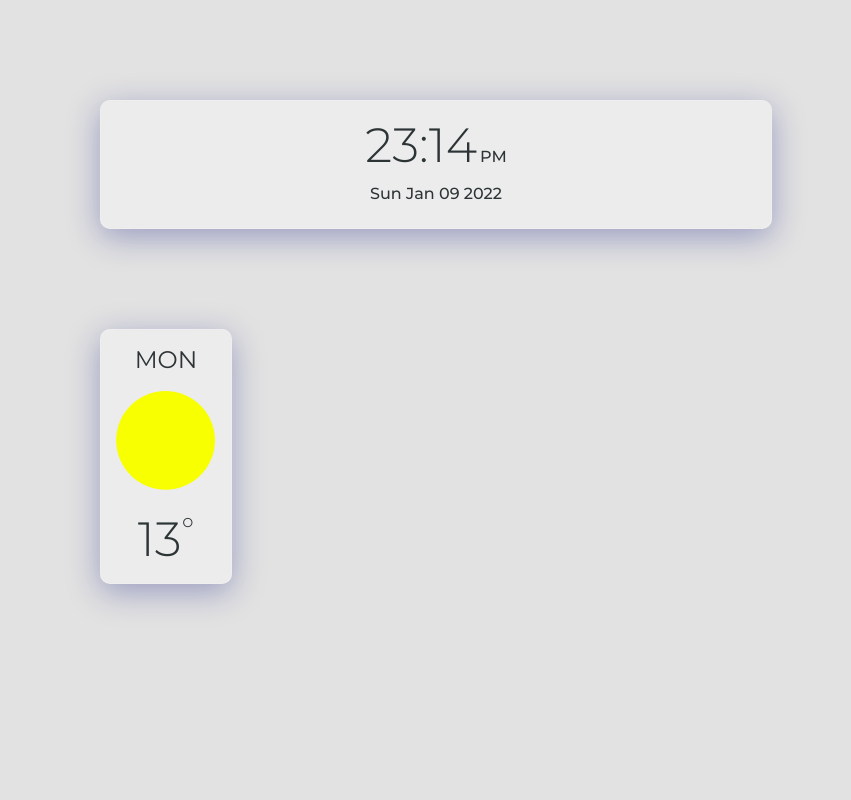
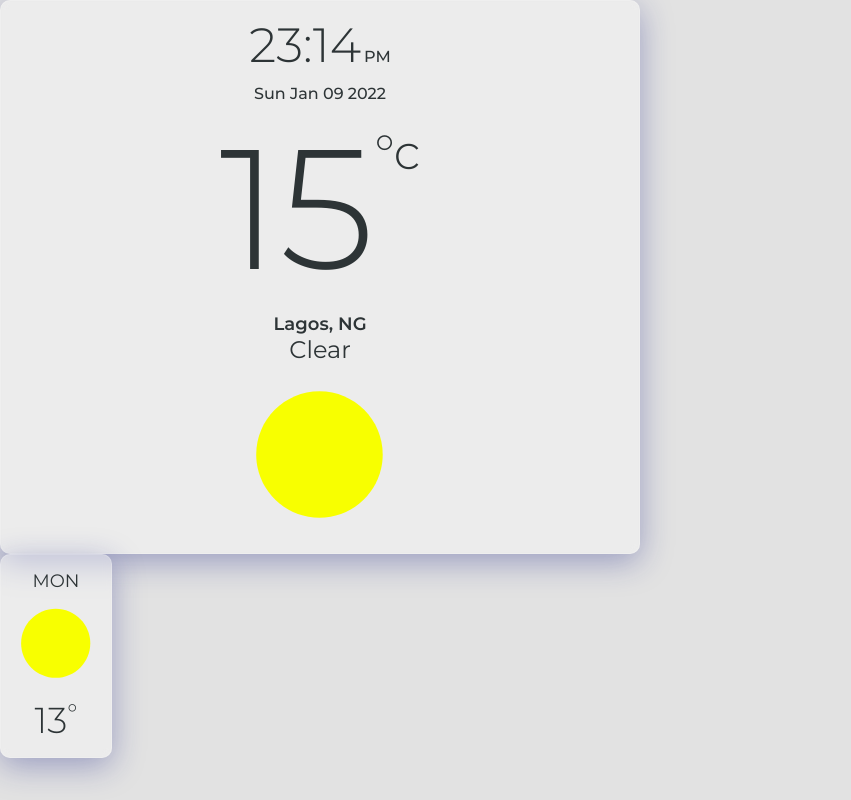
Before and after one commit to Heyeso/WeatherNow, a React (Create React App) app: page / in a window 1280 px wide. Shown: the whole page, without its empty margins (0-851 px from the left). Built offline with nearby package versions, Linux system fonts and the light colour scheme.

Commit message:
Feat: Created current weather condition card

```diff
--- a/src/pages/main/components/dailycard.tsx
+++ b/src/pages/main/components/dailycard.tsx
@@ -5,11 +5,9 @@ import { SunnyIcon, NightIcon } from "./assets/weather.icon";
 
 const DailyCardContainer = styled.section`
   position: relative;
-  width: 100%;
-  max-width: 100px;
+  max-width: 90px;
   height: fit-content;
-  margin: 100px;
-  padding: 15px;
+  padding: 15px 10px;
   color: ${COLORS.TEXT};
   display: flex;
   align-items: center;
@@ -35,14 +33,14 @@ const DateContain = styled.p`
   width: fit-content;
   height: fit-content;
   font-family: "Montserrat regular";
-  font-size: 24px;
+  font-size: 18px;
   text-align: center;
   margin: 0;
 `;
 const WeatherContain = styled.p`
   svg {
-    width: 100px;
-    height: 100px;
+    width: 70px;
+    height: 70px;
   }
 `;
 const TemperatureContain = styled.p`
@@ -50,14 +48,14 @@ const TemperatureContain = styled.p`
   width: fit-content;
   height: fit-content;
   font-family: "Montserrat light";
-  font-size: 48px;
+  font-size: 36px;
   text-align: center;
   margin: 0;
   span {
     width: fit-content;
     height: fit-content;
     font-family: "Montserrat light";
-    font-size: 30px;
+    font-size: 24px;
   }
 `;
 interface Props extends DailyCardVM {}
--- a/src/pages/main/mainpage.tsx
+++ b/src/pages/main/mainpage.tsx
@@ -1,14 +1,38 @@
 import React, { useEffect, useState } from "react";
 import { useParams } from "react-router-dom";
 import styled from "styled-components";
-import { COLORS, DailyCardVM, WEATHER } from "../../utils/constants";
+import {
+  COLORS,
+  CurrentCardVM,
+  DailyCardVM,
+  WEATHER,
+} from "../../utils/constants";
+import { SunnyIcon } from "./components/assets/weather.icon";
 import DailyCard from "./components/dailycard";
 
-const MainPageContainer = styled.section``;
+const MainPageContainer = styled.section`
+  width: 100%;
+  height: 100%;
+  box-sizing: border-box;
+  position: relative;
+  display: block;
+  overflow-y: auto;
+  overflow-x: hidden;
+`;
 
 const SampleDay: DailyCardVM = {
   Date: "MON",
   Temperature: "13",
+  Weather: WEATHER.NIGHT,
+};
+
+const SampleCurrent: CurrentCardVM = {
+  Temperature: "15",
+  Description: "Clear",
+  Location: {
+    State: "Lagos",
+    Country: "NG",
+  },
   Weather: WEATHER.NIGHT,
 };
 
@@ -20,7 +44,7 @@ function MainPage() {
   }, []);
   return (
     <MainPageContainer>
-      <CurrentCard />
+      <CurrentCard {...SampleCurrent} />
       <DailyCard {...SampleDay} />
     </MainPageContainer>
   );
@@ -29,11 +53,10 @@ function MainPage() {
 export default MainPage;
 
 const CurrentCardContainer = styled.section`
+  box-sizing: border-box;
   position: relative;
-  width: 100%;
   max-width: 640px;
   height: fit-content;
-  margin: 100px;
   padding: 15px;
   color: ${COLORS.TEXT};
   display: flex;
@@ -56,11 +79,66 @@ const CurrentCardContainer = styled.section`
   transform: translate3d(0, 0, 0);
   transform: translateZ(0);
 `;
-
-const CurrentCard = () => {
+const TemperatureContain = styled.div`
+  display: flex;
+  width: fit-content;
+  height: fit-content;
+  font-family: "Montserrat light";
+  font-size: 170px;
+  line-height: 100%;
+  text-align: center;
+  margin: 10px 0;
+  span {
+    width: fit-content;
+    height: fit-content;
+    font-family: "Montserrat light";
+    font-size: 48px;
+    line-height: normal;
+  }
+`;
+const LocationContain = styled.p`
+  width: fit-content;
+  height: fit-content;
+  font-family: "Montserrat semi-bold";
+  font-size: 18px;
+  text-align: center;
+  margin: 10px 0 0;
+`;
+const DescriptionContain = styled.div`
+  width: fit-content;
+  height: fit-content;
+  font-family: "Montserrat regular";
+  font-size: 24px;
+  text-align: center;
+  margin: 0 0 10px 0;
+`;
+const WeatherContain = styled.p`
+  svg {
+    width: 128px;
+    height: 128px;
+  }
+`;
+interface CurrentCardProps extends CurrentCardVM {}
+const CurrentCard = ({
+  Temperature,
+  Description,
+  Location,
+  Weather,
+}: CurrentCardProps) => {
   return (
     <CurrentCardContainer>
       <CurrentDayTime />
+      <TemperatureContain>
+        {Temperature}
+        <span>°c</span>
+      </TemperatureContain>
+      <LocationContain>
+        {Location.State}, {Location.Country}
+      </LocationContain>
+      <DescriptionContain>{Description}</DescriptionContain>
+      <WeatherContain>
+        <SunnyIcon />
+      </WeatherContain>
     </CurrentCardContainer>
   );
 };
@@ -80,9 +158,9 @@ const CurrentTimeContainer = styled.div`
   }
 `;
 const CurrentDayContainer = styled.div`
+  width: fit-content;
   margin: 10px 0;
   padding: 0;
-  width: 100%;
   font-family: "Montserrat medium";
   font-size: 16px;
   text-align: center;
--- a/src/utils/constants.ts
+++ b/src/utils/constants.ts
@@ -32,5 +32,11 @@ export interface DailyCardVM {
 }
 
 export interface CurrentCardVM {
-
+  Temperature: string;
+  Description: string;
+  Location: {
+    State: string;
+    Country: string;
+  }
+  Weather: WEATHER;
 }
```
